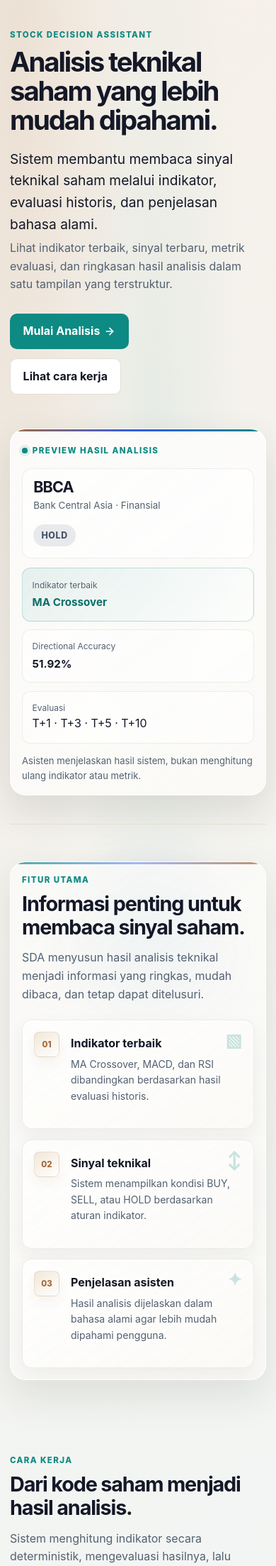
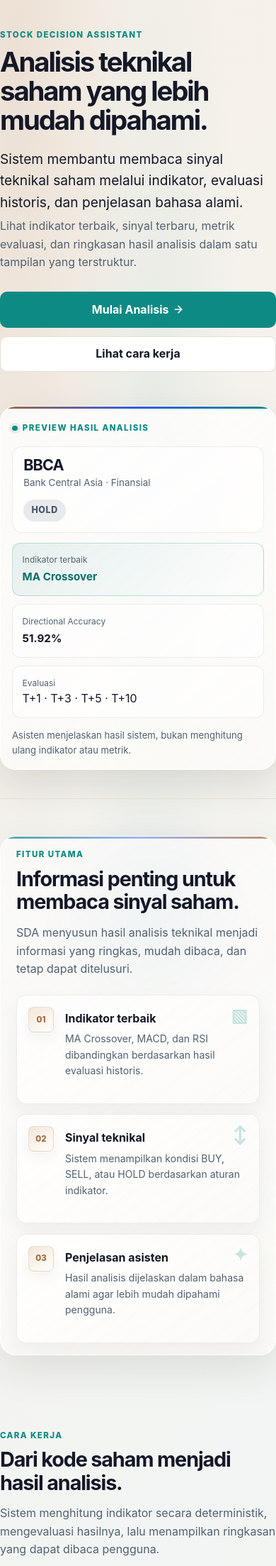
Before and after one commit to AgngPrasetyo/IHSG-Stock-Assistant, a Flask app: page / in a window 390 px wide. Shown: the part 62-2269 px from the top of the page at 71% size. Run offline with Flask 3, Linux system fonts and the light colour scheme.

Commit message:
Polish user-facing WFA wording and mobile layout

```diff
--- a/services/analysis_service.py
+++ b/services/analysis_service.py
@@ -59,8 +59,10 @@ POST_SIGNAL_VALIDATION_END_DATE = "2026-07-11"
 DISCLAIMER = "Hasil ini merupakan sinyal analisis teknikal, bukan rekomendasi investasi final."
 
 BEST_INDICATOR_BASIS = (
-    "Indikator terbaik dipilih dari hasil gabungan pengujian Out-of-Sample "
-    "pada window WFA ketika indikator tersebut terpilih dari In-Sample."
+    "Indikator terbaik dipilih berdasarkan hasil evaluasi historis WFA "
+    "pada sektor saham terkait. Directional Accuracy digunakan sebagai "
+    "dasar utama pemilihan indikator, sedangkan Hit Rate, Active, dan "
+    "Correct digunakan sebagai metrik pendukung."
 )
 
 INDICATOR_SIGNAL_COLUMNS = {
@@ -170,12 +172,12 @@ def _build_comparison_evaluation_note(item: dict[str, Any]) -> str:
 
     if active == 0:
         return (
-            f"{indicator} tidak menjadi indikator terpilih pada window WFA sektor ini, "
-            "sehingga tidak memiliki nilai evaluasi final pada rangkuman perbandingan."
+            f"{indicator} tidak menjadi indikator utama pada hasil evaluasi sektor ini, "
+            "sehingga nilai evaluasi finalnya tidak tersedia pada rangkuman perbandingan."
         )
 
     return (
-        f"{indicator} memiliki hasil evaluasi final dari window WFA ketika indikator tersebut terpilih."
+        f"{indicator} memiliki hasil evaluasi historis pada sektor ini."
     )
 
 
--- a/services/llm_service.py
+++ b/services/llm_service.py
@@ -183,9 +183,9 @@ def build_llm_prompt(analysis_context: dict[str, Any]) -> str:
     - Indikator terbaik dipilih berdasarkan Directional Accuracy tertinggi, bukan berdasarkan Hit Rate atau Correct Signals.
     - Jika Hit Rate atau Correct Signals indikator lain lebih tinggi, jelaskan bahwa keduanya adalah metrik pendukung, sedangkan pemilihan indikator terbaik tetap mengikuti Directional Accuracy.
     - Gunakan istilah “indikator terbaik berdasarkan Directional Accuracy”, bukan “indikator paling kuat”, “unggul”, atau “lebih baik”.
-    - Jelaskan bahwa indikator terbaik dipilih dari hasil gabungan pengujian Out-of-Sample pada window WFA ketika indikator tersebut terpilih dari In-Sample.
+    - Jelaskan bahwa indikator terbaik dipilih berdasarkan hasil evaluasi historis WFA pada sektor saham terkait.
     - Jika Directional Accuracy berada di rentang 50% sampai 60%, jelaskan bahwa performa hanya sedikit di atas ambang 50% dan perlu konfirmasi tambahan.
-    - Jika ada indikator pembanding dengan Total Active Signals 0, jelaskan bahwa indikator tersebut tidak memiliki nilai evaluasi final karena tidak menjadi indikator terpilih pada window WFA sektor ini.
+    - Jika ada indikator pembanding dengan Total Active Signals 0, jelaskan bahwa indikator tersebut tidak memiliki nilai evaluasi final pada rangkuman sektor ini.
     - Berikan catatan pendukung keputusan yang netral: pertimbangkan indikator pembanding, tren harga, likuiditas, kondisi sektor, sentimen pasar, dan faktor fundamental emiten.
     - Saat membandingkan indikator, gunakan frasa “mencatat Directional Accuracy tertinggi dibanding indikator lain dalam data ini”, bukan “menunjukkan kecocokan sinyal aktif yang lebih tinggi”, “lebih unggul”, atau “lebih kuat”.
 Data sistem deterministik:
--- a/static/css/style.css
+++ b/static/css/style.css
@@ -2693,3 +2693,115 @@ h2 {
   }
 
 }
+
+/* Mobile overflow and readability polish */
+@media (max-width: 640px) {
+  html,
+  body {
+    max-width: 100%;
+    overflow-x: hidden;
+  }
+
+  .landing-page,
+  .analysis-page {
+    overflow-x: hidden;
+  }
+
+  .section,
+  .hero,
+  .feature-shell,
+  .hero-preview,
+  .landing-disclaimer,
+  .analysis-shell,
+  .result-shell,
+  .result-grid,
+  .result-card,
+  .panel,
+  .card {
+    width: 100%;
+    max-width: 100%;
+    box-sizing: border-box;
+  }
+
+  .hero {
+    grid-template-columns: minmax(0, 1fr) !important;
+  }
+
+  .hero-copy,
+  .hero-preview,
+  .feature-shell,
+  .landing-disclaimer {
+    min-width: 0;
+  }
+
+  .hero h1,
+  .section-heading h2,
+  .analysis-page h1,
+  .analysis-page h2 {
+    overflow-wrap: anywhere;
+  }
+
+  .hero-actions {
+    display: grid;
+    grid-template-columns: 1fr;
+    gap: 12px;
+  }
+
+  .hero-actions .btn,
+  .hero-actions a {
+    width: 100%;
+    justify-content: center;
+  }
+
+  .preview-stock {
+    display: grid;
+    grid-template-columns: 1fr;
+    gap: 12px;
+  }
+
+  .preview-stock .signal {
+    width: fit-content;
+  }
+
+  .preview-grid {
+    grid-template-columns: 1fr !important;
+  }
+
+  .feature-shell {
+    padding-inline: 22px;
+  }
+
+  .feature-shell .section-heading,
+  .feature-shell .intro-card,
+  .feature-shell article,
+  .feature-shell .feature-card {
+    min-width: 0;
+  }
+
+  .workflow-grid,
+  .process-grid,
+  .steps-grid {
+    display: grid;
+    grid-template-columns: 1fr !important;
+    gap: 14px;
+  }
+
+  .workflow-grid > *,
+  .process-grid > *,
+  .steps-grid > * {
+    min-width: 0;
+  }
+
+  .comparison-table {
+    display: block;
+    width: 100%;
+    max-width: 100%;
+    overflow-x: auto;
+    -webkit-overflow-scrolling: touch;
+  }
+
+  .comparison-table table,
+  table.comparison-table {
+    min-width: 520px;
+  }
+}
--- a/static/js/main.js
+++ b/static/js/main.js
@@ -776,7 +776,7 @@ function renderMetricQualityNote(analysis) {
     const comparisonDescription =
       text(
         analysis.best_indicator_basis,
-        'Indikator terbaik dipilih dari hasil gabungan pengujian Out-of-Sample pada window WFA ketika indikator tersebut terpilih dari In-Sample.'
+        'Indikator terbaik dipilih berdasarkan hasil evaluasi historis WFA pada sektor saham terkait. Directional Accuracy digunakan sebagai dasar utama pemilihan indikator.'
       ) +
       ' Hit Rate, Active, dan Correct digunakan sebagai metrik pendukung untuk membaca rata-rata keberhasilan dan jumlah sinyal.';
 
```
Also changed, not shown: services/report_service.py (+17 -17 lines), tests/test_analysis_service.py (+7 -3 lines), tests/test_llm_service.py (+1 -1 lines).
